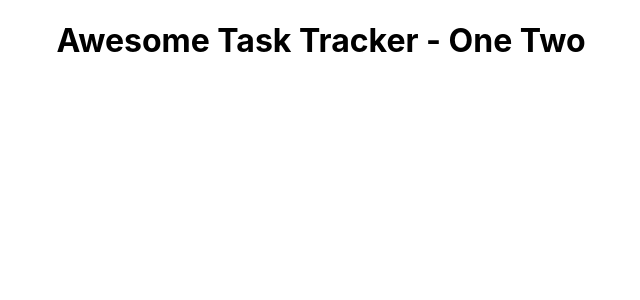
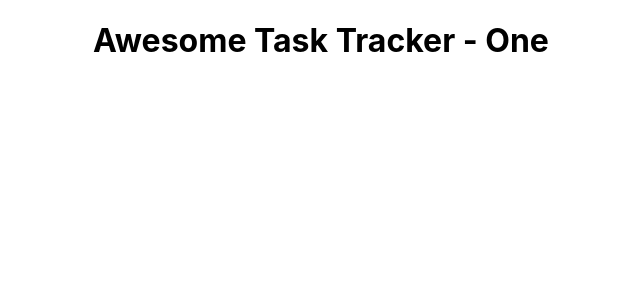
Before and after one commit to annjose/react-task-tracker, a React (Create React App) app: page / in a window 1280 px wide. Shown: the top 300 px of the page, without its empty margins (319-959 px from the left). Built offline with nearby package versions, Linux system fonts and the light colour scheme.

Commit message:
React prop types

```diff
--- a/src/App.js
+++ b/src/App.js
@@ -5,7 +5,7 @@
 
   return (
     <div className="App">
-      <Header title = "Awesome" a = "One" b  ="Two"/>
+      <Header title = "Awesome" one = "One"/>
       {/* <Header /> */}
     </div>
   );
--- a/src/components/Header.js
+++ b/src/components/Header.js
@@ -1,16 +1,23 @@
+import PropTypes from 'prop-types';
+
 const Header = (props) => {
 
     // object decontructing to get the contents of props
-    const {a, b} = props;
+    const {one} = props;
     return (
         // the following tag is HTML header tag and should be lowercase;
         // otherwise React will treat it as JSX component Header and will go infinite loop
         <header>
-            <h1>{props.title} Task Tracker - {a} {b} </h1>
+            <h1>{props.title} Task Tracker - {one} </h1>
         </header>
     )
 }
 
-Header.defaultProps = { title: "Default Task Tracker" }
+Header.defaultProps = { title: "Default" }
+
+// optional PropTypes
+Header.propTypes = {
+    title: PropTypes.string.isRequired
+}
 
 export default Header
```
